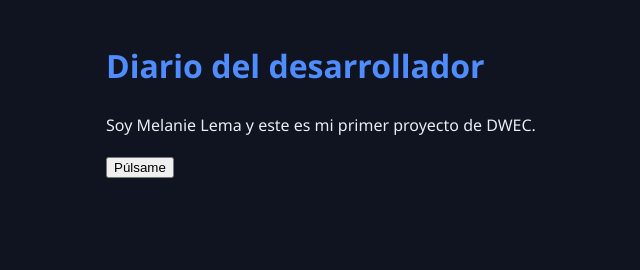
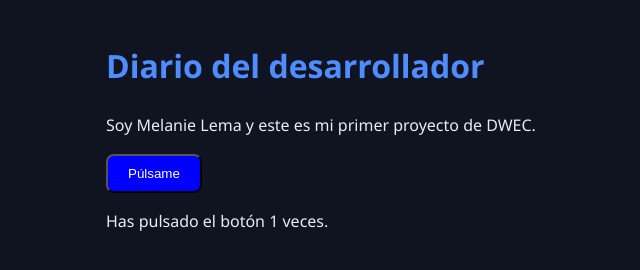
Before and after one commit to lemapilapanamelanie-netizen/Melanie_Lema_DWEC, a plain HTML site: page index.html in a window 1280 px wide. Both pictures are taken after a click on the button "Púlsame". Shown: the whole page, without its empty margins (184-824 px from the left). Drawn offline with Linux system fonts and the light colour scheme.

Commit message:
arreglado el pulsador

```diff
--- a/app.js
+++ b/app.js
@@ -1 +1,10 @@
 console.log("¡Hola DWEC! Mi taller ya funciona.");
+const boton = document.getElementById("miBoton");
+const aviso = document.getElementById("aviso");
+
+let contador = 0;
+
+boton.addEventListener("click", function () {
+  contador = contador + 1;
+  aviso.textContent = "Has pulsado el botón " + contador + " veces.";
+});
--- a/estilos.css
+++ b/estilos.css
@@ -10,3 +10,14 @@ line-height: 1.6;
 h1 {
 color: #4f8cff;
 }
+#miBoton {
+  background-color: blue;
+  color: white;
+  padding: 10px 20px;
+  border-radius: 8px;
+  cursor: pointer;
+}
+
+#miBoton:hover {
+  background-color: darkblue;
+}
--- a/index.html
+++ b/index.html
@@ -9,7 +9,8 @@
 <body>
 <h1 id="titulo">Diario del desarrollador</h1>
 <p>Soy Melanie Lema  y este es mi primer proyecto de DWEC.</p>
+<button id="miBoton">Púlsame</button>
+<p id="aviso"></p>
 <script src="app.js"></script>
-<button id="miBoton">Púlsame</button>
 </body>
 </html>
```
